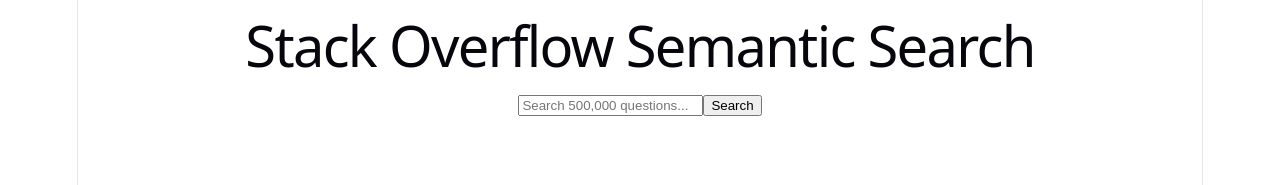
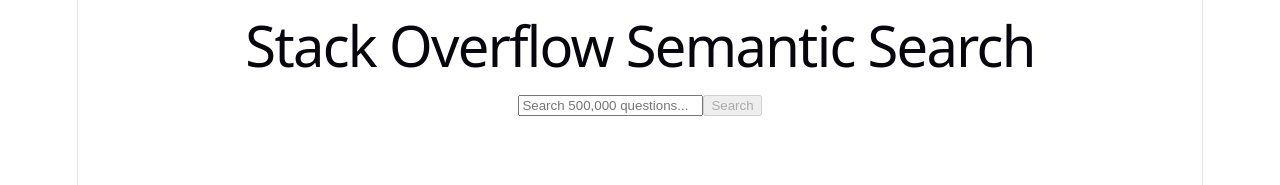
Before and after one commit to Aiperiii/so-semantic-search, a React app in the folder frontend/: page / in a window 1280 px wide. Shown: the top 185 px of the page. Built offline with nearby package versions, Linux system fonts and the light colour scheme; the HTML template or start-up script is replaced by a standard one.

Commit message:
Add loading, error, and empty states to search UI

```diff
--- a/frontend/src/App.jsx
+++ b/frontend/src/App.jsx
@@ -3,11 +3,41 @@
 function App() {
   const [query, setQuery] = useState('')
   const [results, setResults] = useState([])
+  const [loading, setLoading] = useState(false)
+  const [error, setError] = useState(null)
+  const [searched, setSearched] = useState(false)
+
 
   async function handleSearch() {
-    const response = await fetch(`http://127.0.0.1:8000/search?q=${query}`)
-    const data = await response.json()
-    setResults(data)
+    if (query.trim() === ''){
+      setResults([])
+      setError(null)
+      setSearched(false)
+      return
+    }
+    setLoading(true)
+    setError(null)
+    setSearched(true)
+    try{
+      const response = await fetch(
+        `http://127.0.0.1:8000/search?q=${encodeURIComponent(query)}`
+      )
+      if (!response.ok){
+        throw new Error(`Server returned ${response.status}`)
+      }
+      const data = await response.json()
+      setResults(data)
+    }
+    catch (err) {
+      setError(err.message)
+      setResults([])
+    }
+    finally {
+      setLoading(false)
+    }
+
+
+
   }
 
   return(
@@ -19,7 +49,13 @@
       value = {query}
       onChange={(e) => setQuery(e.target.value)}
       />
-      <button onClick={handleSearch}>Search</button>
+      <button onClick={handleSearch} disabled={query.trim() === ''}>Search</button>
+
+      {loading && <p>Searching...</p>}
+      {error && <p>Something went wrong: {error}</p>}
+      {searched && !loading && !error && results.length === 0 && (
+        <p>No results found.</p>
+      )}
 
       <ul>
         {results.map((r) => (
```
